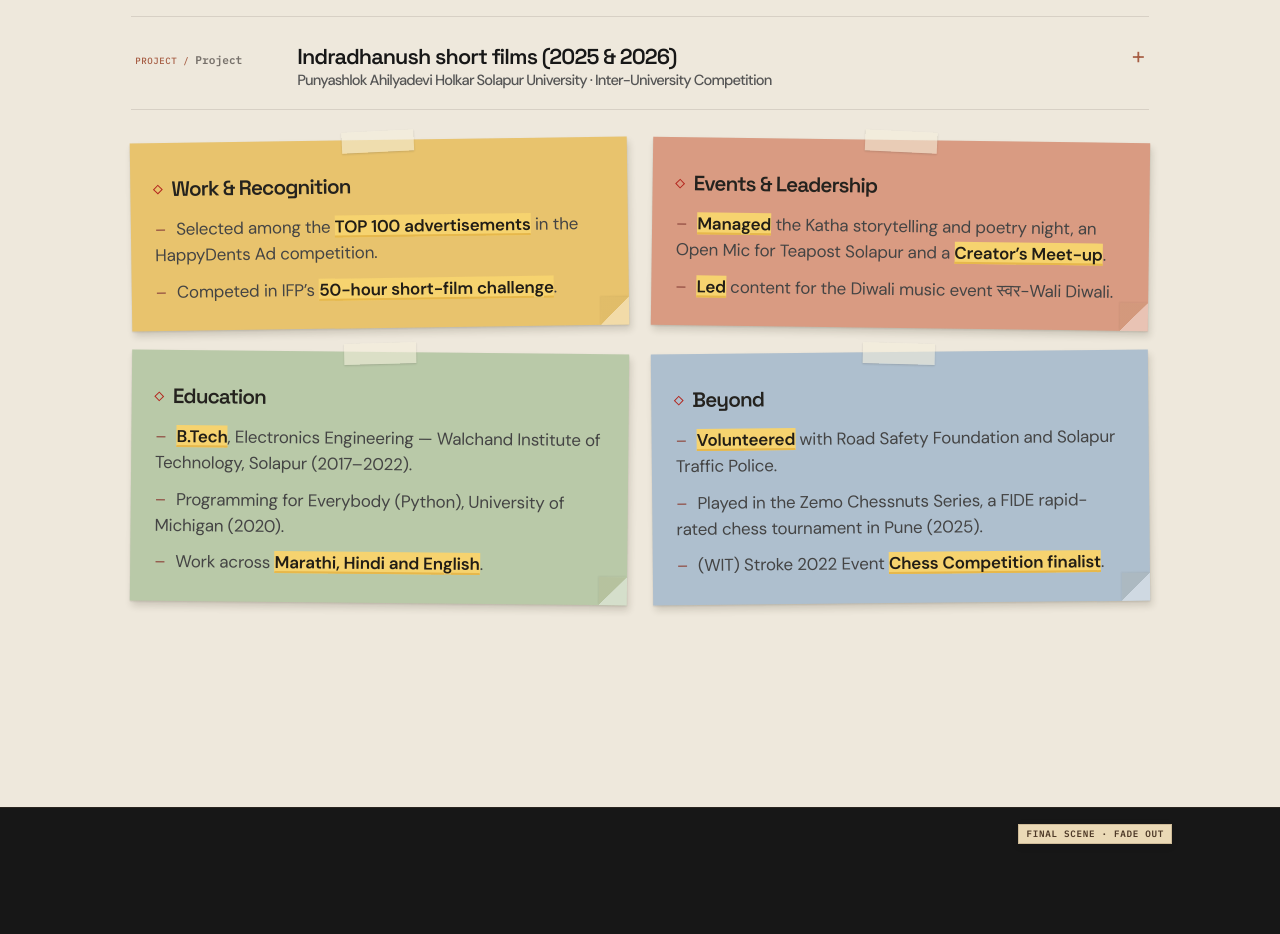
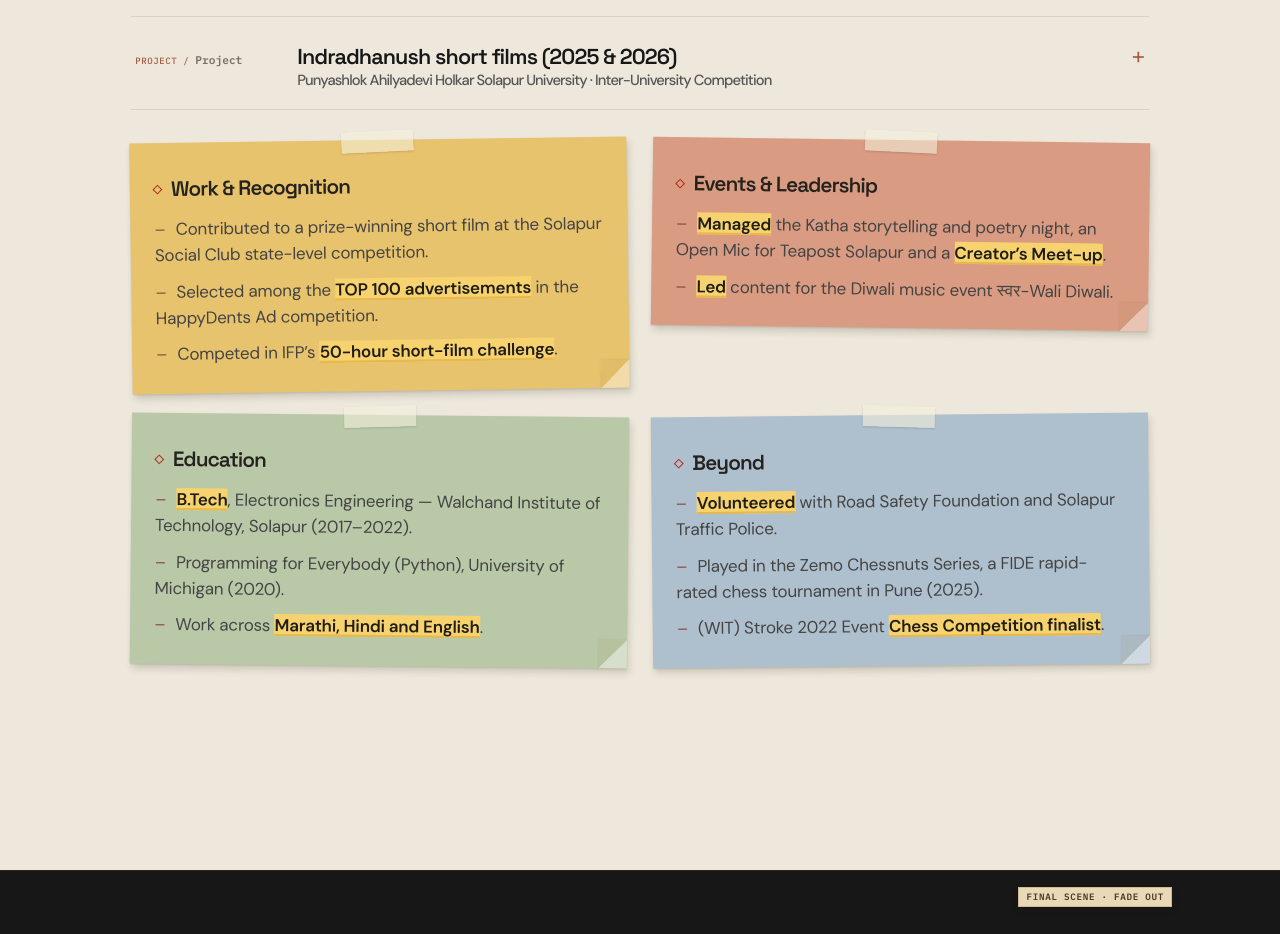
Before and after one commit to yuvi-555/Xyz, a plain HTML site: page index.html in a window 1280 px wide. Shown: the part 10221-11155 px from the top of the page. Drawn offline with Linux system fonts and the light colour scheme.

Commit message:
Add Solapur Social Club short film recognition

```diff
--- a/index.html
+++ b/index.html
@@ -120,7 +120,7 @@
 <p class="slugline">EXPERIENCE &amp; SELECTED PROJECTS</p><h2>The work behind the <em>words</em></h2><p class="sub">Agency, freelance and independent project experience — with responsibilities and creative contributions kept distinct.</p>
 <div id="cs"></div>
 <div class="work-groups">
-<div><h3>Work &amp; Recognition</h3><ul class="also"><li>Selected among the <mark class="experience-highlight">TOP 100 advertisements</mark> in the HappyDents Ad competition.</li><li>Competed in IFP’s <mark class="experience-highlight">50-hour short-film challenge</mark>.</li></ul></div>
+<div><h3>Work &amp; Recognition</h3><ul class="also"><li>Contributed to a prize-winning short film at the Solapur Social Club state-level competition.</li><li>Selected among the <mark class="experience-highlight">TOP 100 advertisements</mark> in the HappyDents Ad competition.</li><li>Competed in IFP’s <mark class="experience-highlight">50-hour short-film challenge</mark>.</li></ul></div>
 <div><h3>Events &amp; Leadership</h3><ul class="also"><li><mark class="experience-highlight">Managed</mark> the Katha storytelling and poetry night, an Open Mic for Teapost Solapur and a <mark class="experience-highlight">Creator’s Meet-up</mark>.</li><li><mark class="experience-highlight">Led</mark> content for the Diwali music event स्वर-Wali Diwali.</li></ul></div>
 <div><h3>Education</h3><ul class="also"><li><mark class="experience-highlight">B.Tech</mark>, Electronics Engineering — Walchand Institute of Technology, Solapur (2017–2022).</li><li>Programming for Everybody (Python), University of Michigan (2020).</li><li>Work across <mark class="experience-highlight">Marathi, Hindi and English</mark>.</li></ul></div>
 <div><h3>Beyond</h3><ul class="also"><li><mark class="experience-highlight">Volunteered</mark> with Road Safety Foundation and Solapur Traffic Police.</li><li>Played in the Zemo Chessnuts Series, a FIDE rapid-rated chess tournament in Pune (2025).</li><li>(WIT) Stroke 2022 Event <mark class="experience-highlight">Chess Competition finalist</mark>.</li></ul></div>
```
